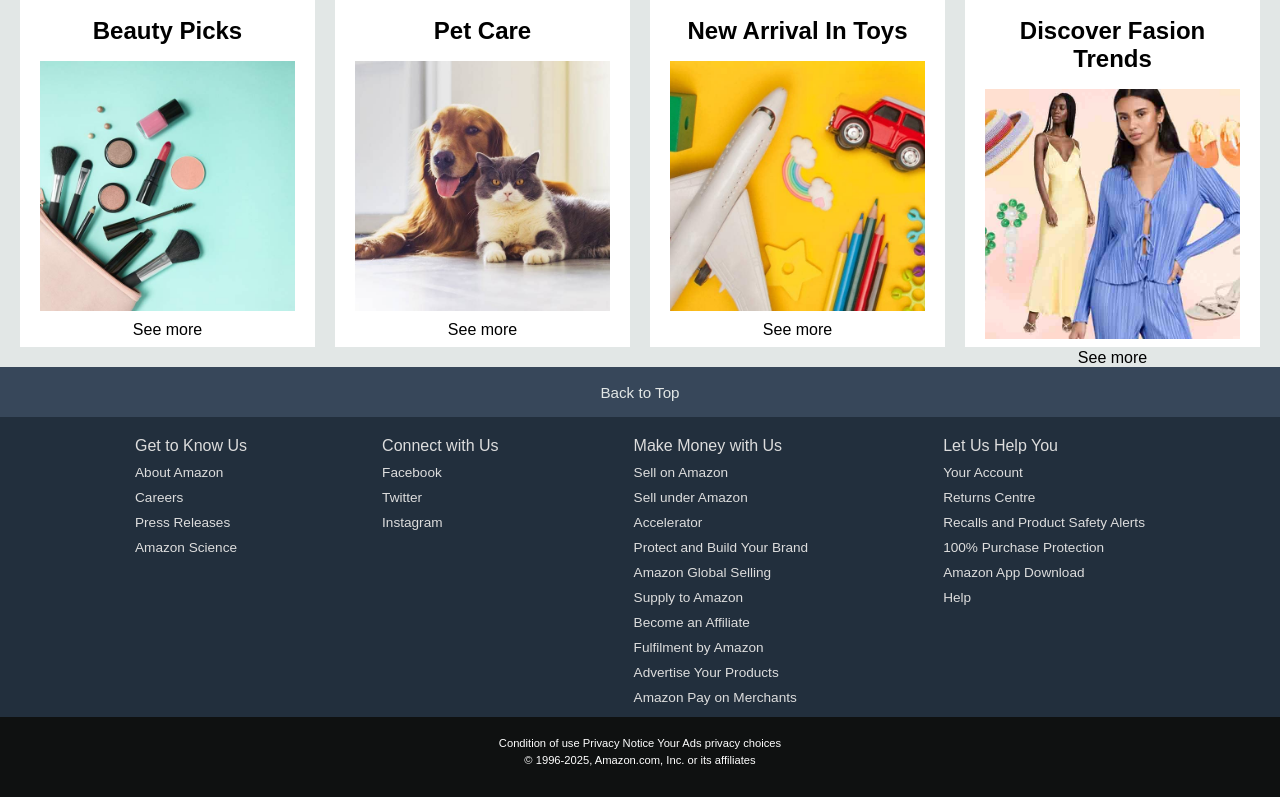
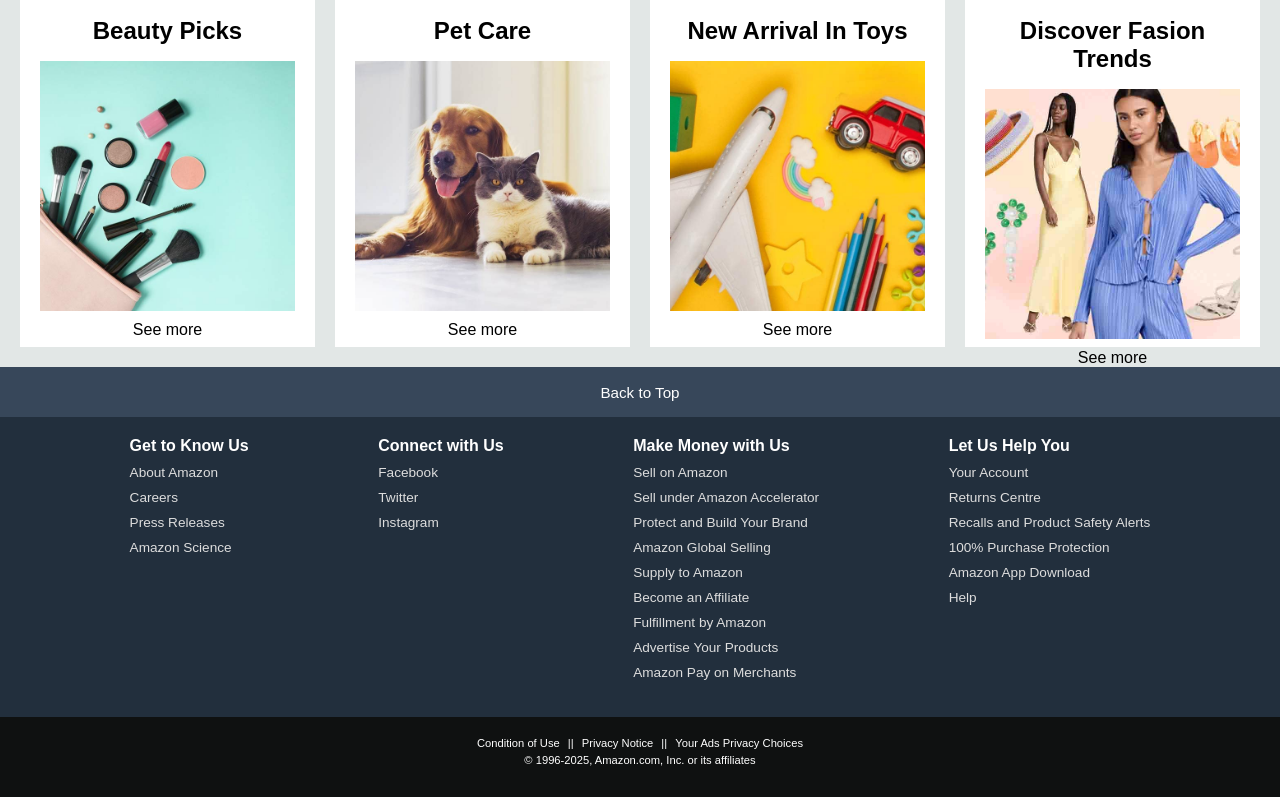
Before and after one commit to kumkumtiwari798/E-CommersPage, a plain HTML site: page index.html in a window 1280 px wide. Shown: the part 1093-1890 px from the top of the page. Drawn offline with Linux system fonts and the light colour scheme.

Commit message:
improve Footer section

```diff
--- a/index.html
+++ b/index.html
@@ -80,8 +80,7 @@
     </header>
 
     <!-- Hero Section -->
-    <div class="hero-section">
-    </div>
+    <div class="hero-section"></div>
 
     <!-- Hero Message Box -->
     <div class="hero-message-box">
@@ -174,49 +173,47 @@
         <div class="foot-panel2">
             <ul>
                 <p>Get to Know Us</p>
-                <a>About Amazon</a>
-                <a>Careers</a>
-                <a>Press Releases</a>
-                <a>Amazon Science</a>
+                <li><a href="#">About Amazon</a></li>
+                <li><a href="#">Careers</a></li>
+                <li><a href="#">Press Releases</a></li>
+                <li><a href="#">Amazon Science</a></li>
             </ul>
             <ul>
                 <p>Connect with Us</p>
-                <a href="https://www.facebook.com/Amazon" target="_blank" class="social-link">Facebook</a>
-                <a href="https://twitter.com/amazon" target="_blank" class="social-link">Twitter</a>
-                <a href="https://www.instagram.com/amazon/" class="social-link">Instagram</a>
+                <li><a href="https://www.facebook.com/Amazon" target="_blank" aria-label="Amazon on Facebook">Facebook</a></li>
+                <li><a href="https://twitter.com/amazon" target="_blank" aria-label="Amazon on Twitter">Twitter</a></li>
+                <li><a href="https://www.instagram.com/amazon/" target="_blank" aria-label="Amazon on Instagram">Instagram</a></li>
             </ul>
             <ul>
                 <p>Make Money with Us</p>
-                <a>Sell on Amazon</a>
-                <a>Sell under Amazon</a>
-                <a>Accelerator</a>
-                <a>Protect and Build Your Brand</a>
-                <a>Amazon Global Selling</a>
-                <a>Supply to Amazon</a>
-                <a>Become an Affiliate</a>
-                <a>Fulfilment by Amazon</a>
-                <a>Advertise Your Products</a>
-                <a>Amazon Pay on Merchants</a>
-
+                <li><a href="#">Sell on Amazon</a></li>
+                <li><a href="#">Sell under Amazon Accelerator</a></li>
+                <li><a href="#">Protect and Build Your Brand</a></li>
+                <li><a href="#">Amazon Global Selling</a></li>
+                <li><a href="#">Supply to Amazon</a></li>
+                <li><a href="#">Become an Affiliate</a></li>
+                <li><a href="#">Fulfillment by Amazon</a></li>
+                <li><a href="#">Advertise Your Products</a></li>
+                <li><a href="#">Amazon Pay on Merchants</a></li>
             </ul>
             <ul>
                 <p>Let Us Help You</p>
-                <a>Your Account</a>
-                <a>Returns Centre</a>
-                <a>Recalls and Product Safety Alerts</a>
-                <a>100% Purchase Protection</a>
-                <a>Amazon App Download</a>
-                <a>Help</a>
+                <li><a href="#">Your Account</a></li>
+                <li><a href="#">Returns Centre</a></li>
+                <li><a href="#">Recalls and Product Safety Alerts</a></li>
+                <li><a href="#">100% Purchase Protection</a></li>
+                <li><a href="#">Amazon App Download</a></li>
+                <li><a href="#">Help</a></li>
             </ul>
         </div>
         <div class="foot-panel4">
             <div class="pages">
-                <a>Condition of use</a>
-                <a>Privacy Notice</a>
-                <a>Your Ads privacy choices</a>
+                <a href="#">Condition of Use</a> ||
+                <a href="#">Privacy Notice</a> ||
+                <a href="#">Your Ads Privacy Choices</a>
             </div>
             <div class="copy-right">
-                © 1996-2025, Amazon.com, Inc. or its affiliates
+                &copy; 1996-2025, Amazon.com, Inc. or its affiliates
             </div>
         </div>
     </footer>
--- a/style.css
+++ b/style.css
@@ -256,10 +256,7 @@ option{
 }
 
 /*footer*/
-/* footer {
-    margin-top: 15px;
-} */
-
+/* Panel 1 - Back to Top */
 .foot-panel1 {
     background-color: #37475a;
     height: 50px;
@@ -267,28 +264,35 @@ option{
     justify-content: center;
     align-items: center;
     font-size: 0.95rem;
-
 }
-.foot-panel1 a{
+.foot-panel1 a {
     text-decoration: none;
-    color: #e2e7e6;
+    color: white;
 }
 .foot-panel1 a:hover {
-    color: white;
     text-decoration: underline;
 }
 
+/* Panel 2 - Main Footer Section */
 .foot-panel2 {
     background-color: #222f3d;
     color: #ddd;
     height: 300px;
     display: flex;
     justify-content: space-evenly;
-
 }
 
 ul {
     margin-top: 20px;
+    list-style: none;
+    padding: 0;
+}
+
+
+ul p {
+    font-size: 1rem;
+    font-weight: bold;
+    color: white;
 }
 
 ul a {
@@ -296,33 +300,42 @@ ul a {
     font-size: 0.85rem;
     margin-top: 10px;
     color: #dddddd;
-}
-.social-link{
     text-decoration: none;
 }
-.social-link:hover{
+
+ul a:hover {
     text-decoration: underline;
 }
+
+/* Panel 4 - Footer Bottom */
 .foot-panel4 {
     background-color: #0f1111;
     color: white;
     height: 80px;
     font-size: 0.7rem;
     text-align: center;
-
 }
 
+/* Pages Section */
 .pages {
-
-
     padding-top: 20px;
 }
 
+.pages a {
+    color: white !important;
+    text-decoration: none;
+    margin: 0 5px;
+}
+
+.pages a:hover {
+    text-decoration: underline;
+}
+
+/* Copyright Section */
 .copy-right {
-
-
     padding-top: 5px;
 }
+
 
 /* Responsive Navbar */
 @media (max-width: 768px) {
```
